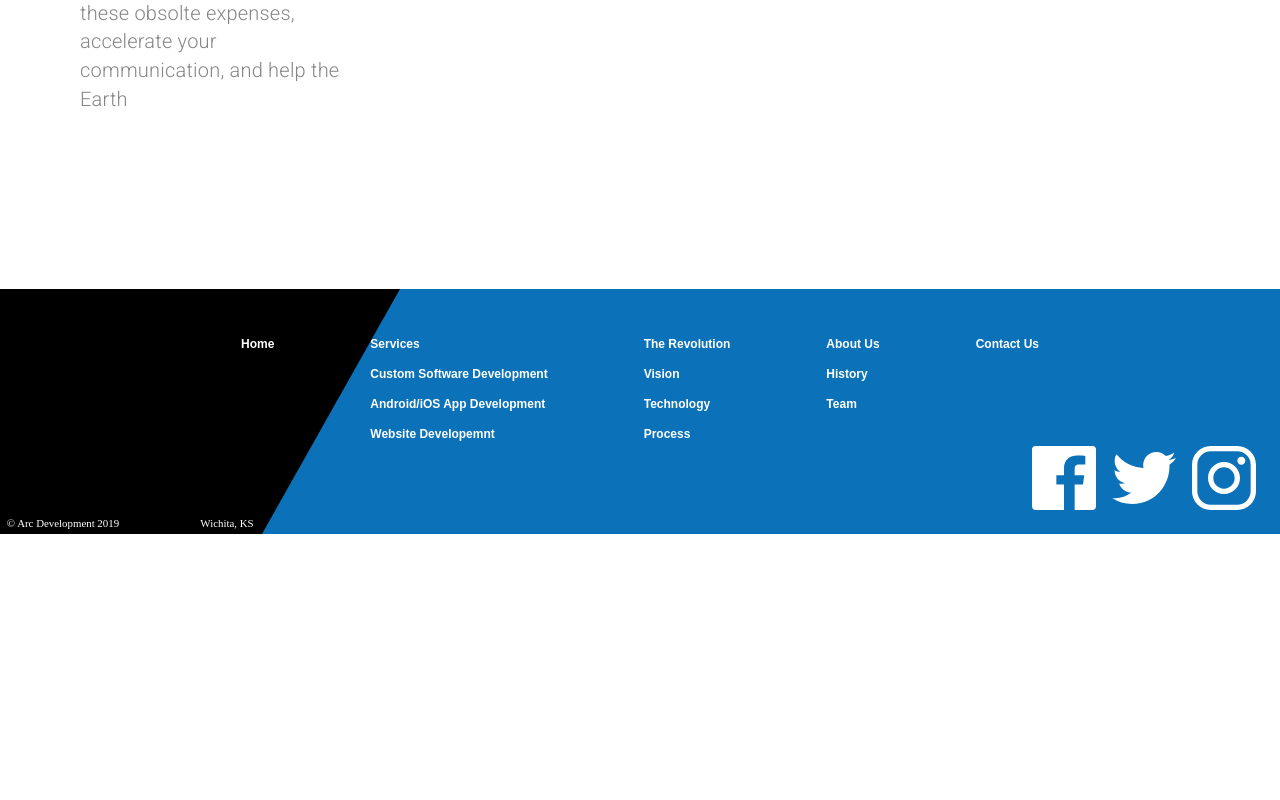
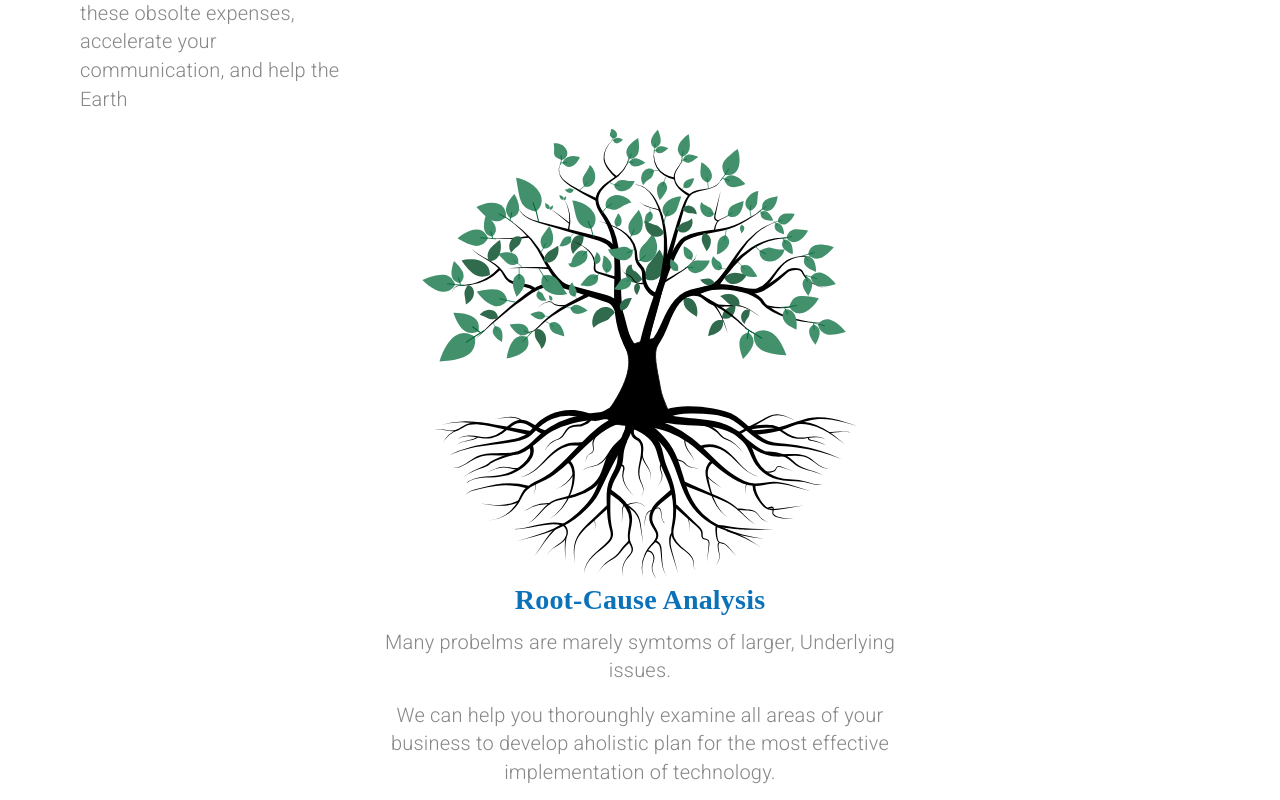
Before and after one commit to arunsinghsnd/NativeCodeLab, a React (Create React App) app: page /customsoftware in a window 1280 px wide. Shown: the part 1680-2480 px from the top of the page. Before the commit the page ends 2214 px from the top, so only its background shows below. Built offline with nearby package versions, Linux system fonts and the light colour scheme.

Commit message:
added the Root-Cause Analysis

```diff
--- a/src/components/CustomSoftware.js
+++ b/src/components/CustomSoftware.js
@@ -15,6 +15,7 @@ import forwardArrow from "../assets/forwardArrow.svg";
 import lightbulb from "../assets/bulb.svg";
 import cash from "../assets/cash.svg";
 import stopwatch from "../assets/stopwatch.svg";
+import roots from "../assets/root.svg";
 import Lottie from "react-lottie";
 
 import documentsAnimation from "../animations/documentsAnimation/data";
@@ -230,6 +231,31 @@ const CustomSoftware = props => {
           </Grid>
         </Grid>
       </Grid>
+      <Grid item container direction="row">
+        <Grid item container direction="column" alignItems="center">
+          <Grid item>
+            <img
+              src={roots}
+              alt="Tree with roots extending out"
+              height="450em"
+              width="450em"
+            />
+          </Grid>
+          <Grid item className={classes.itemContainer}>
+            <Typography variant="h4" gutterBottom align="center">
+              Root-Cause Analysis
+            </Typography>
+            <Typography variant="body2" align="center" paragraph>
+              Many probelms are marely symtoms of larger, Underlying issues.
+            </Typography>
+            <Typography variant="body2" align="center" paragraph>
+              We can help you thorounghly examine all areas of your business to
+              develop aholistic plan for the most effective implementation of
+              technology.
+            </Typography>
+          </Grid>
+        </Grid>
+      </Grid>
     </Grid>
   );
 };
```
